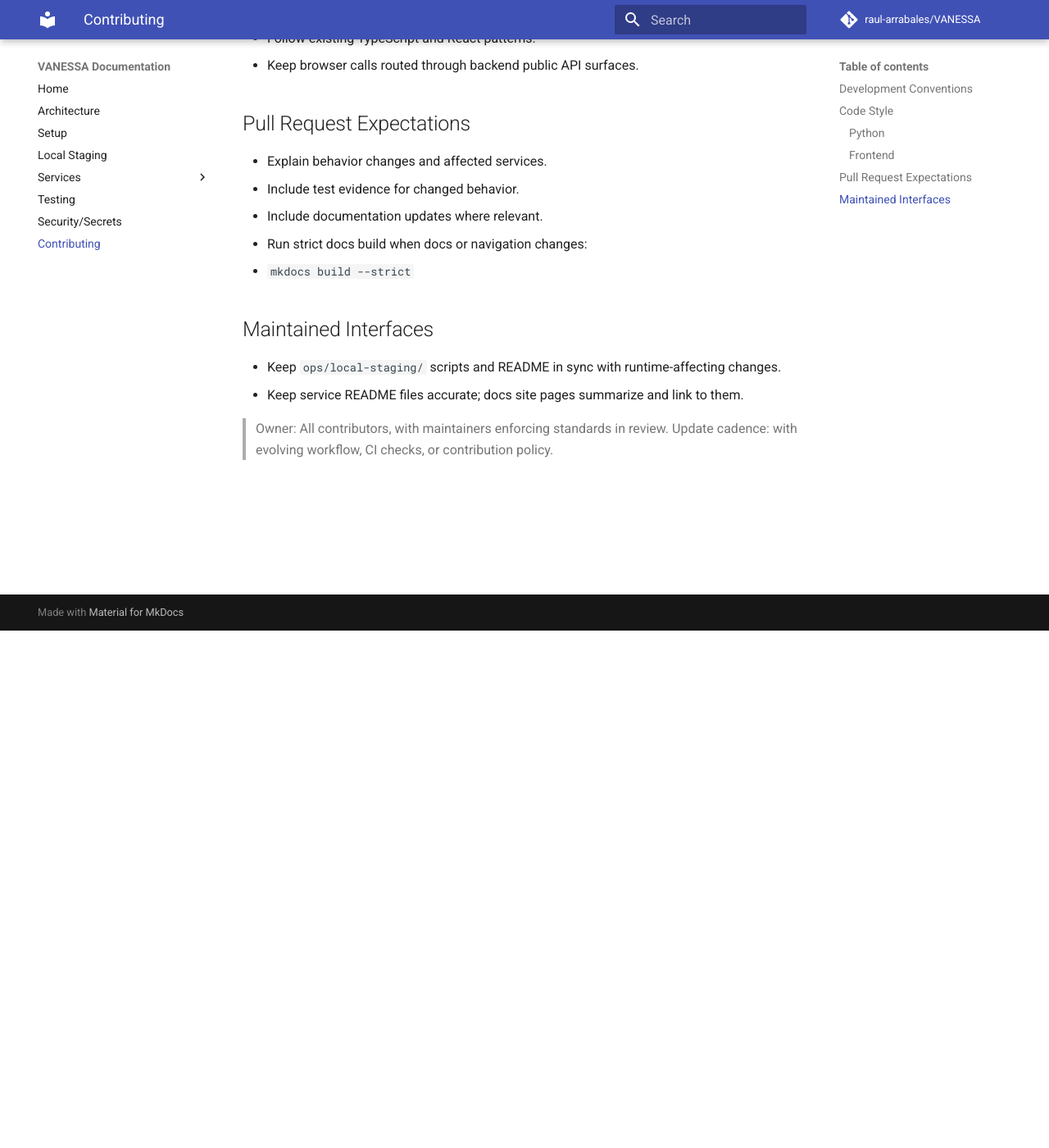
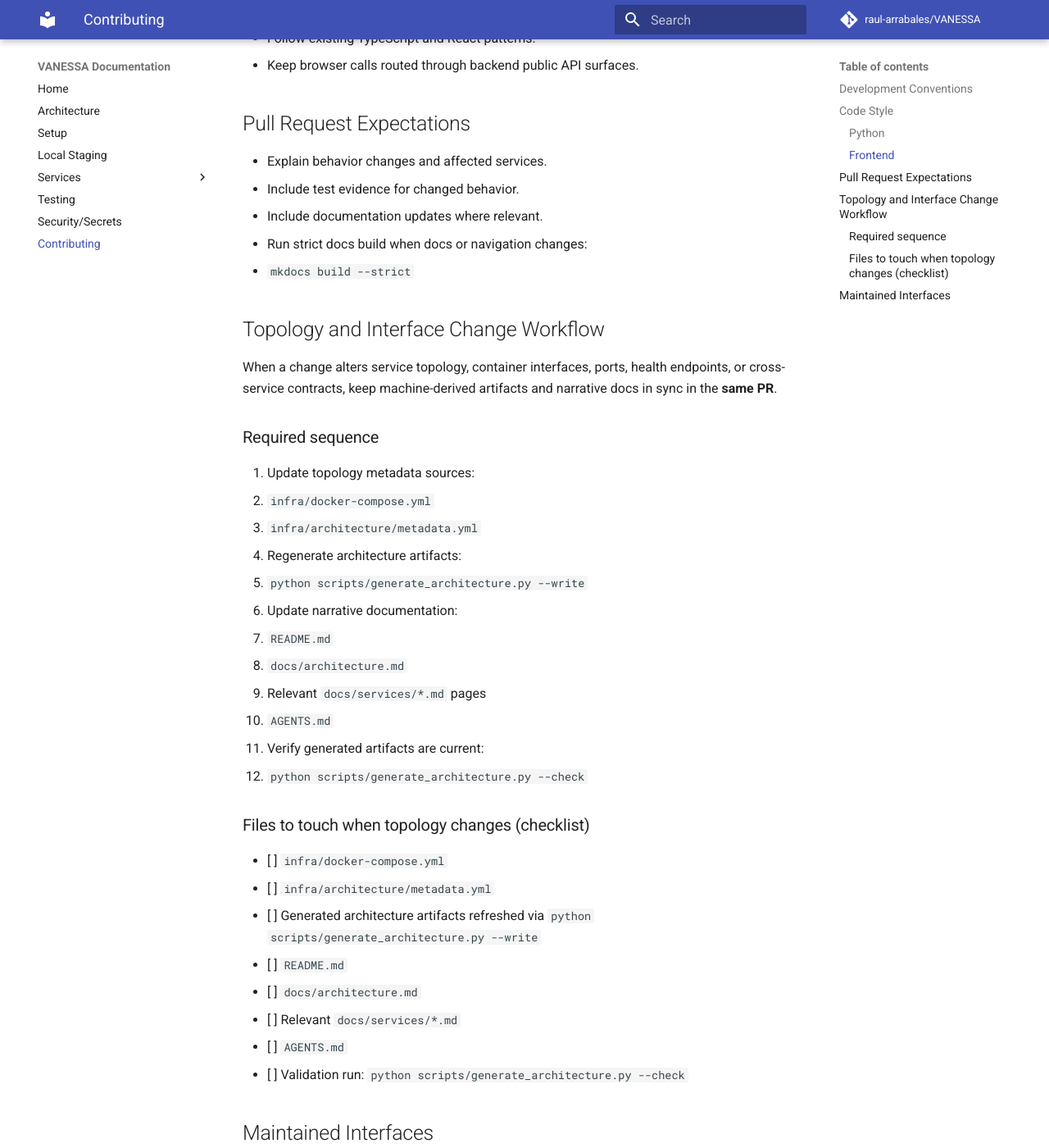
Before and after one commit to raul-arrabales/VANESSA, an MkDocs documentation site: the page built from docs/contributing.md, in a window 1280 px wide and 1400 px high, scrolled down 631 px. Shown: the whole window at 82% size. Built offline with MkDocs 1.6.1 and Material for MkDocs 9.7.7, drawn with Linux system fonts in a browser that asks for light colours; comment, search, counter and statistics services are not loaded.

Commit message:
Document topology change maintenance workflow

```diff
--- a/docs/contributing.md
+++ b/docs/contributing.md
@@ -28,6 +28,37 @@
 - Run strict docs build when docs or navigation changes:
   - `mkdocs build --strict`
 
+
+## Topology and Interface Change Workflow
+
+When a change alters service topology, container interfaces, ports, health endpoints, or cross-service contracts, keep machine-derived artifacts and narrative docs in sync in the **same PR**.
+
+### Required sequence
+
+1. Update topology metadata sources:
+   - `infra/docker-compose.yml`
+   - `infra/architecture/metadata.yml`
+2. Regenerate architecture artifacts:
+   - `python scripts/generate_architecture.py --write`
+3. Update narrative documentation:
+   - `README.md`
+   - `docs/architecture.md`
+   - Relevant `docs/services/*.md` pages
+   - `AGENTS.md`
+4. Verify generated artifacts are current:
+   - `python scripts/generate_architecture.py --check`
+
+### Files to touch when topology changes (checklist)
+
+- [ ] `infra/docker-compose.yml`
+- [ ] `infra/architecture/metadata.yml`
+- [ ] Generated architecture artifacts refreshed via `python scripts/generate_architecture.py --write`
+- [ ] `README.md`
+- [ ] `docs/architecture.md`
+- [ ] Relevant `docs/services/*.md`
+- [ ] `AGENTS.md`
+- [ ] Validation run: `python scripts/generate_architecture.py --check`
+
 ## Maintained Interfaces
 
 - Keep `ops/local-staging/` scripts and README in sync with runtime-affecting changes.
```
Also changed, not shown: AGENTS.md (+16 -1 lines), 1 other file.
